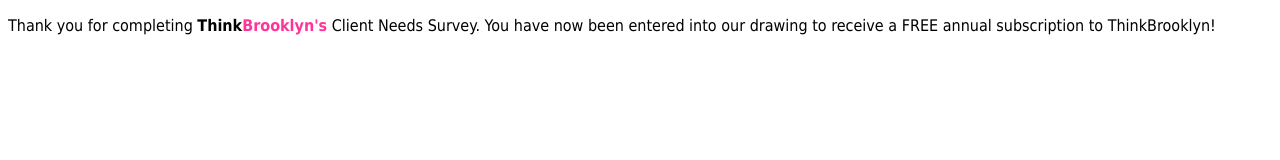
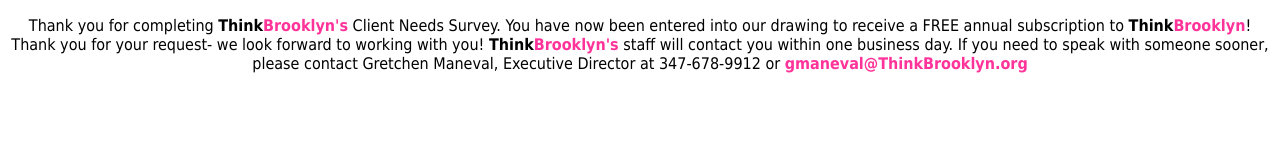
Before and after one commit to bblacksh/tb-survey2, a plain HTML site: page index.html in a window 1280 px wide. Drawn offline with Linux system fonts and the light colour scheme.

Commit message:
Update index.html

```diff
--- a/index.html
+++ b/index.html
@@ -9,6 +9,7 @@
 p {
     font-family: tahoma;
     font-size: 14;
+    text-align: center;
 }
 a {
     font-weight: bold;
@@ -22,6 +23,10 @@ a :hover{
     </style>
 </head>
     <body>
-<p>Thank you for completing <strong>Think<span style="color: #ff3399;">Brooklyn's</span></strong> Client Needs Survey. You have now been entered into our drawing to receive a FREE annual subscription to ThinkBrooklyn!</p>
+<p>Thank you for completing <strong>Think<span style="color: #ff3399;">Brooklyn's</span></strong> Client Needs Survey. You have now been entered into our drawing to receive a FREE annual subscription to <strong>Think<span style="color: #ff3399;">Brooklyn</span></strong>!
+    Thank you for your request- we look forward to working with you!
+    <strong>Think<span style="color: #ff3399;">Brooklyn's</span></strong> staff will contact you within one business day.
+    If you need to speak with someone sooner, please contact Gretchen Maneval, Executive Director at 347-678-9912 or <a href="mailto: gmaneval@ThinkBrooklyn.org">gmaneval@ThinkBrooklyn.org</a>
+</p>
     </body>
 </html>
```
